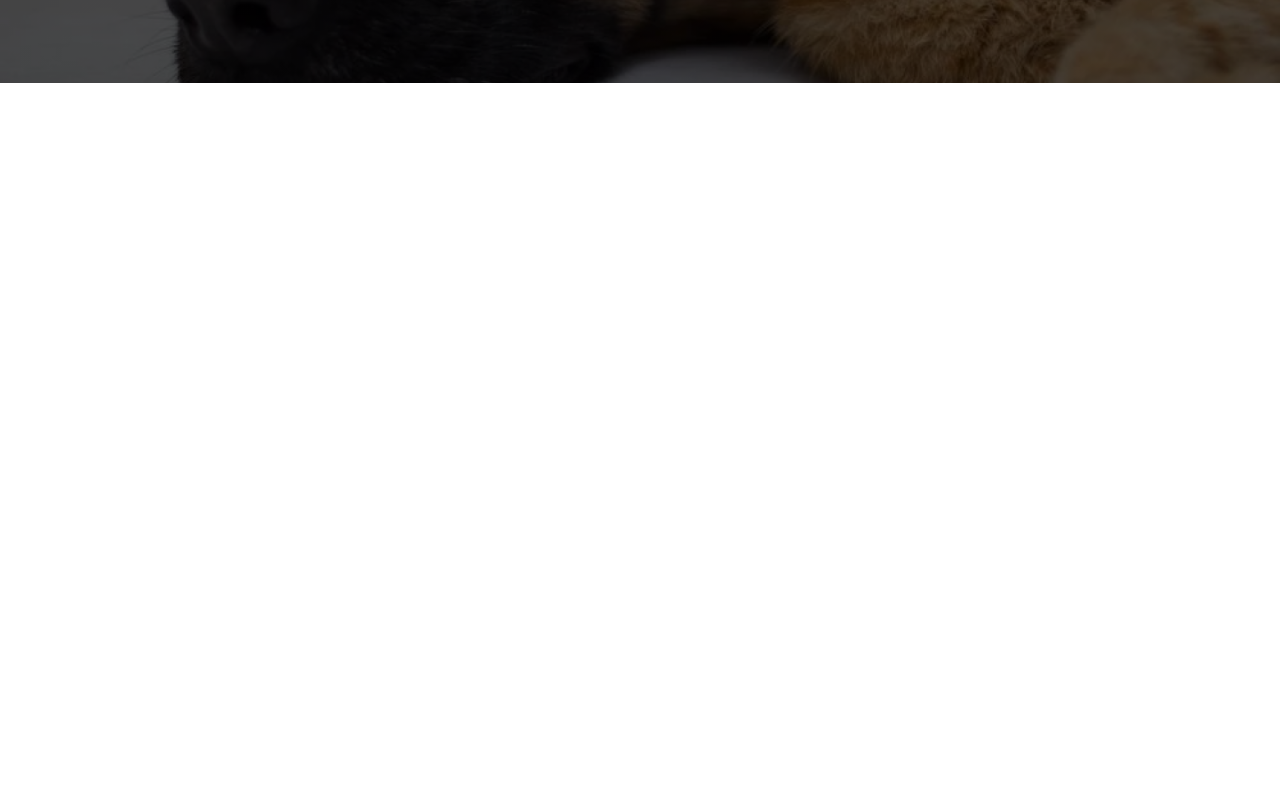
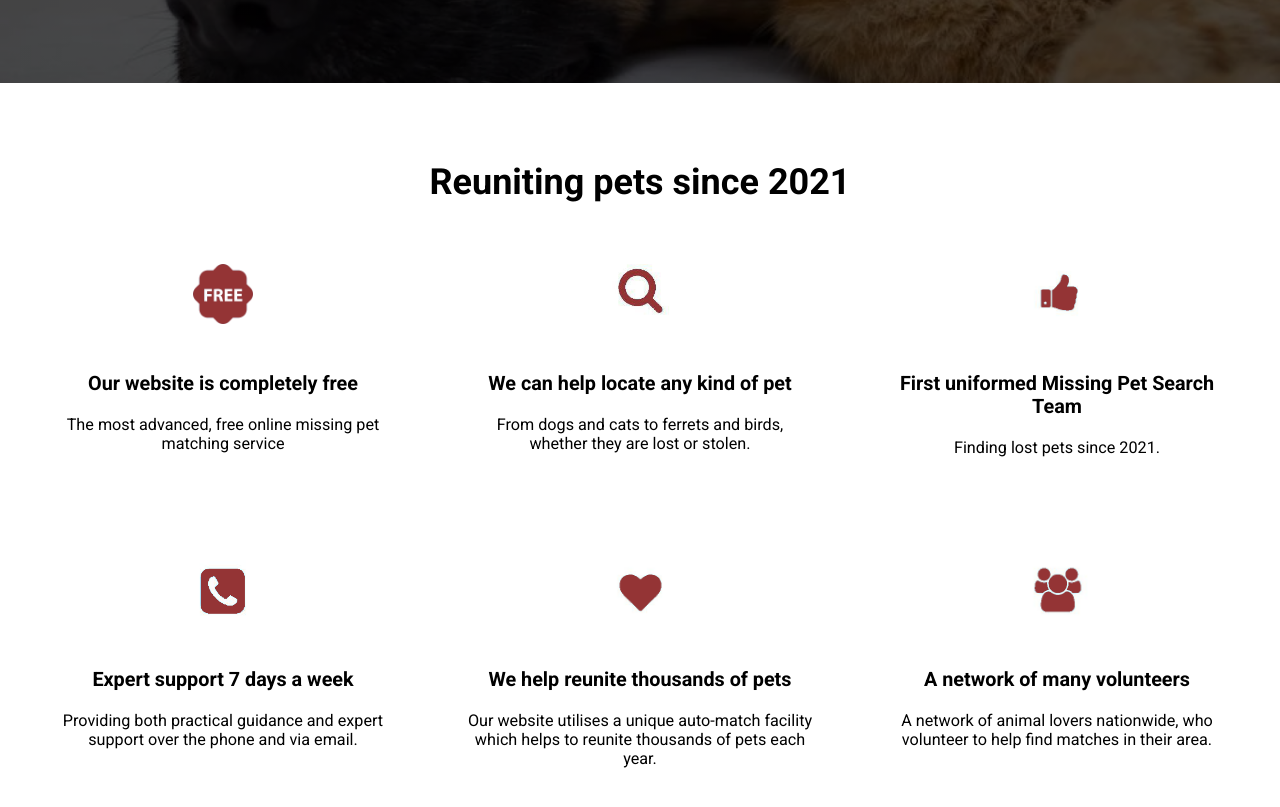
Before and after one commit to 666squared999/front, a React (Create React App) app: page / in a window 1280 px wide. Shown: the part 657-1464 px from the top of the page. Before the commit the page ends 800 px from the top, so only its background shows below. Built offline with nearby package versions, Linux system fonts and the light colour scheme.

Commit message:
feat: add infographics

```diff
--- /dev/null
+++ b/src/components/Infographic/index.tsx
@@ -0,0 +1,64 @@
+import React, { FC } from "react";
+import { InfographicCard, InfographicInfo } from "../InfographicCard";
+import "./style.scss";
+
+const info1: InfographicInfo[] = [
+    {
+        title: "Our website is completely free",
+        description:
+            "The most advanced, free online missing pet matching service",
+        type: "free",
+    },
+    {
+        title: "We can help locate any kind of pet",
+        description:
+            "From dogs and cats to ferrets and birds, whether they are lost or stolen.",
+        type: "find",
+    },
+    {
+        title: "First uniformed Missing Pet Search Team",
+        description: "Finding lost pets since 2021.",
+        type: "thumb",
+    },
+];
+
+const info2: InfographicInfo[] = [
+    {
+        title: "Expert support 7 days a week",
+        description:
+            "Providing both practical guidance and expert support over the phone and via email.",
+        type: "phone",
+    },
+    {
+        title: "We help reunite thousands of pets",
+        description:
+            "Our website utilises a unique auto-match facility which helps to reunite thousands of pets each year.",
+        type: "like",
+    },
+    {
+        title: "A network of many volunteers",
+        description:
+            "A network of animal lovers nationwide, who volunteer to help find matches in their area.",
+        type: "people",
+    },
+];
+
+export const Infographic: FC = () => {
+    return (
+        <div className="Infographic">
+            <div className="title">
+                <h1>Reuniting pets since 2021</h1>
+            </div>
+            <div className="row">
+                {info1.map((info) => (
+                    <InfographicCard {...info} />
+                ))}
+            </div>
+            <div className="row">
+                {info2.map((info) => (
+                    <InfographicCard {...info} />
+                ))}
+            </div>
+        </div>
+    );
+};
--- /dev/null
+++ b/src/components/Infographic/style.scss
@@ -0,0 +1,14 @@
+@import "../../assets/style.scss";
+
+.Infographic {
+    display: flex;
+    flex-direction: column;
+    margin-top: 3rem;
+    text-align: center;
+
+    .row {
+        display: flex;
+        flex-direction: row;
+        justify-content: center;
+    }
+}
--- /dev/null
+++ b/src/components/InfographicCard/index.tsx
@@ -0,0 +1,50 @@
+import React, { FC, useMemo } from "react";
+import find from "../../assets/images/find.jpeg";
+import free from "../../assets/images/free.png";
+import like from "../../assets/images/like.png";
+import people from "../../assets/images/people.png";
+import phone from "../../assets/images/phone.png";
+import thumb from "../../assets/images/thumb.png";
+import "./style.scss";
+
+export type InfographicInfo = {
+    title: string;
+    description: string;
+    type: "free" | "find" | "thumb" | "like" | "phone" | "people";
+};
+
+export const InfographicCard: FC<InfographicInfo> = ({
+    title,
+    description,
+    type,
+}) => {
+    const icon = useMemo(() => {
+        switch (type) {
+            case "find":
+                return find;
+            case "free":
+                return free;
+            case "like":
+                return like;
+            case "phone":
+                return phone;
+            case "people":
+                return people;
+            case "thumb":
+                return thumb;
+        }
+    }, [type]);
+
+    return (
+        <div className="InfographicCard">
+            <div className="container image">
+                <img src={icon} alt="icon" className="icon" />
+            </div>
+
+            <div className="container text">
+                <h3 className="title">{title}</h3>
+                <p className="description">{description}</p>
+            </div>
+        </div>
+    );
+};
--- /dev/null
+++ b/src/components/InfographicCard/style.scss
@@ -0,0 +1,38 @@
+@import "../../assets/style.scss";
+
+.InfographicCard {
+    display: flex;
+    flex-direction: column;
+    align-items: center;
+    max-width: 345px;
+    margin: 0.5rem 2rem;
+
+    .container {
+        margin: auto;
+        text-align: center;
+    }
+
+    .image {
+        display: flex;
+        padding: 1rem;
+        height: 80px;
+        align-items: center;
+        justify-items: center;
+    }
+
+    .text {
+        height: 9rem;
+    }
+
+    .icon {
+        height: 60px;
+    }
+
+    .title {
+        font-size: 1.1rem;
+    }
+
+    .description {
+        font-size: 0.9rem;
+    }
+}
--- a/src/pages/Landing/index.tsx
+++ b/src/pages/Landing/index.tsx
@@ -1,4 +1,5 @@
 import { FC } from "react";
+import { Infographic } from "../../components/Infographic";
 import { Wallpaper } from "../../components/Wallpaper";
 import "./style.scss";
 
@@ -6,6 +7,7 @@ export const Landing: FC = () => {
     return (
         <div className="Landing">
             <Wallpaper />
+            <Infographic />
         </div>
     );
 };
```
